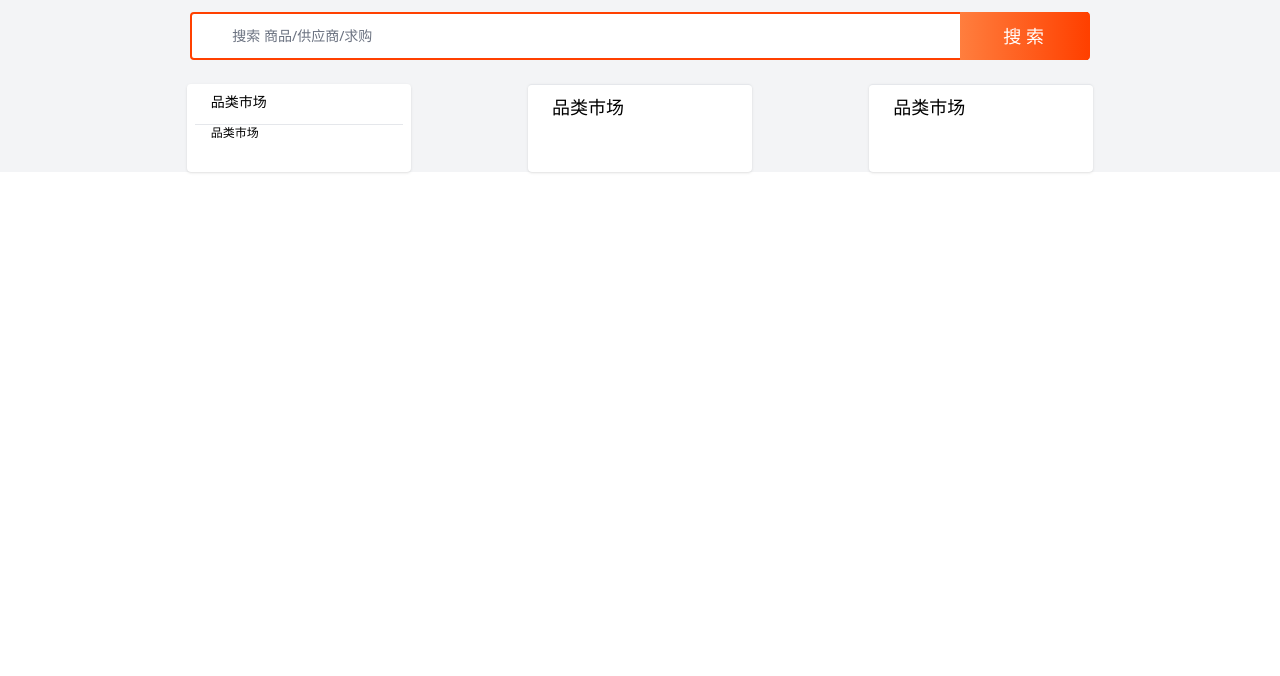
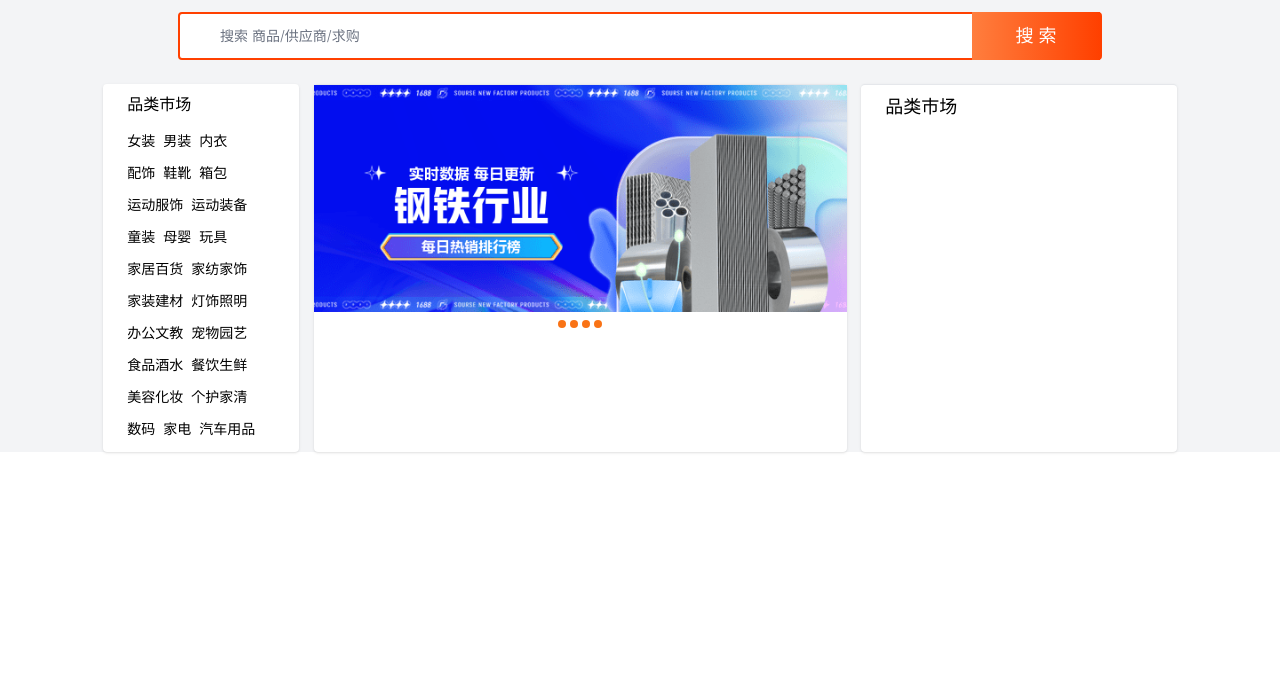
Before and after one commit to lentee3104/Shixun_week14Check, a website: page src/index.html in a window 1280 px wide. Shown: the part 124-800 px from the top of the page. Drawn offline with nearby package versions, Linux system fonts and the light colour scheme.

Commit message:
用gpt写了下广告轮播图的效果，现在图片可以通过点击小圆点切换了，还存在的问题是：小圆点没法放在图片右下角；轮播图的图片不能间隔一段时间自动轮播。 还有前面写的一些小的需要svg图案的小方面没有做完，准备等页面全写好了一点一点补充，此外还需要修改部分文字的字体显示。 话说这玩意好难写，三点开始，写了4个小时才写了标题和搜索框下面的一个半不到的部分，加油吧（）慢慢写总会写出来的

```diff
--- a/package.json
+++ b/package.json
@@ -4,5 +4,8 @@
   },
   "scripts": {
     "dev": "npx tailwindcss -i src/input.css -o ./dist/output.css --watch"
+  },
+  "dependencies": {
+    "flowbite": "^1.6.5"
   }
 }
--- /dev/null
+++ b/src/index.css
@@ -0,0 +1,23 @@
+.carousel{
+
+}
+
+.carousel-images{
+
+}
+
+.carousel-images img{
+
+}
+
+.dot{
+
+}
+
+.dot.active{
+
+}
+
+.hiddent{
+
+}
--- a/src/index.html
+++ b/src/index.html
@@ -7,11 +7,14 @@
     <meta http-equiv="X-UA-Compatible" content="ie=edge">
     <title>阿里巴巴1688</title>
   <link rel="stylesheet" href="../dist/output.css">
+    <link href="https://cdnjs.cloudflare.com/ajax/libs/flowbite/1.6.5/flowbite.min.css"  rel="stylesheet" />
+    <script src="index.js"></script>
 </head>
 <body>
+
     <div class="w-full h-full bg-gray-100">
         <header class="w-full h-8 bg-white flex justify-between items-center box-border border-solid border-b-gray-200 border-b">
-            <div class="ml-32 text-gray-600 font text-xs flex">
+            <div class="ml-28 text-gray-600 font text-xs flex">
                 <!--<svg>这里应该有小手机的图标</svg>-->
                 <div class=" mr-2">手机阿里 </div>
                 <div class="mr-2">欢迎来到阿里巴巴</div>
@@ -41,7 +44,7 @@
         <!--标题部分-->
         <div class="w-full h-20 bg-white box-border border-solid border-b-gray-200 border-b flex items-center">
             <!--标题左半边-->
-            <div class="ml-32 flex items-center">
+            <div class="ml-28 flex items-center">
                 <div class="text-5xl text-[#FF4000] font-extrabold">1688</div>
                 <div class="text-[18px] text-gray-400 leading-tight ml-2 font-extrabold">
                     <p class="">找工厂</p>
@@ -65,31 +68,89 @@
         <!--搜索框部分-->
         <div class="w-full h-24 box-border flex justify-center p-6 bg-gray-100">
 
-            <div class="w-[73%] h-12 bg-white box-border border-solid border-[#FF4000] rounded border-2 flex items-center text-gray-500">
-                <p class=" ml-10 mr-auto font-light text-sm">搜索 商品/供应商/求购</p>
+            <div class="w-[75%] h-12 bg-white box-border border-solid border-[#FF4000] rounded border-2 flex items-center text-gray-500">
+                <p class=" ml-10 mr-auto font-light text-sm select-none">搜索 商品/供应商/求购</p>
                 <button class=" w-32 h-12 mr-0 bg-gradient-to-r from-[#FF7E3E] to-[#FF4000] text-white text-lg font-light">搜 索</button>
             </div>
         </div>
 
         <!--搜索框下面的三部分-->
-        <div class="flex mx-32 justify-around divide-y divide-gray-200 ">
-            <!--品类市场-->
-            <ul class="w-56 p-2 bg-white box-border rounded shadow divide-solid divide-y ">
+        <div class="flex mx-24 justify-around divide-y divide-gray-200 ">
+            <!--左侧品类市场-->
+            <ul class="w-[18%] p-2 bg-white box-border rounded shadow ">
                 <li class=" h-8">
-                    <p class="text-sm ml-4">品类市场</p>
+                    <p class="text-base ml-4">品类市场</p>
                 </li>
-                <li class="text-xs h-10">
-                    <p class="ml-4">品类市场</p>
+                <li class="text-[14px] h-8 flex items-center">
+                    <div class="ml-4">女装</div>
+                    <div class="ml-2">男装</div>
+                    <div class="ml-2">内衣</div>
+                </li>
+                <li class="text-[14px] h-8 flex items-center">
+                    <div class="ml-4">配饰</div>
+                    <div class="ml-2">鞋靴</div>
+                    <div class="ml-2">箱包</div>
+                </li>
+                <li class="text-[14px] h-8 flex items-center">
+                    <div class="ml-4">运动服饰</div>
+                    <div class="ml-2">运动装备</div>
+                </li>
+                <li class="text-[14px] h-8 flex items-center">
+                    <div class="ml-4">童装</div>
+                    <div class="ml-2">母婴</div>
+                    <div class="ml-2">玩具</div>
+                </li>
+                <li class="text-[14px] h-8 flex items-center">
+                    <div class="ml-4">家居百货</div>
+                    <div class="ml-2">家纺家饰</div>
+                </li>
+                <li class="text-[14px] h-8 flex items-center">
+                    <div class="ml-4">家装建材</div>
+                    <div class="ml-2">灯饰照明</div>
+                </li>
+                <li class="text-[14px] h-8 flex items-center">
+                    <div class="ml-4">办公文教</div>
+                    <div class="ml-2">宠物园艺</div>
+                </li>
+                <li class="text-[14px] h-8 flex items-center">
+                    <div class="ml-4">食品酒水</div>
+                    <div class="ml-2">餐饮生鲜</div>
+                </li>
+                <li class="text-[14px] h-8 flex items-center">
+                    <div class="ml-4">美容化妆</div>
+                    <div class="ml-2">个护家清</div>
+                </li>
+                <li class="text-[14px] h-8 flex items-center">
+                    <div class="ml-4">数码</div>
+                    <div class="ml-2">家电</div>
+                    <div class="ml-2">汽车用品</div>
                 </li>
             </ul>
 
-            <div class="w-56 p-2 flex bg-white box-border rounded shadow">
-                <div class="text-lg h-10">
-                    <p class="ml-4">品类市场</p>
+            <!--中间的广告和快捷选项-->
+            <div class="w-[49%] flex bg-white box-border rounded shadow">
+                <!--创建轮播容器和包含所有轮播图片的div-->
+                <div class="w-full my-0 mx-auto carousel">
+                    <!--用flexbox类将轮播图水平排列-->
+                    <div class="overflow-hidden flex w-full carousel-images">
+                        <img src="/src/assests/images/lunbotu1.png" alt="Image 1" class="flex-grow-0 w-full">
+                        <img src="/src/assests/images/lunbotu2.jpg" alt="Image 2" class="flex-grow-0 w-full hiddent" >
+                        <img src="/src/assests/images/lunbotu3.png" alt="Image 3" class="flex-grow-0 w-full hiddent" >
+                        <img src="/src/assests/images/lunbotu4.png" alt="Image 4" class="flex-grow-0 w-full hiddent" >
+                    </div>
+
+                    <!--添加小圆点-->
+                    <div class="carousel-dots flex justify-center  mt-2 ">
+                        <button class="w-2 h-2 rounded-full bg-orange-500 mr-1 dot active" onclick="changeImage(0)"></button>
+                        <button class="w-2 h-2 rounded-full bg-orange-500 mr-1 dot" onclick="changeImage(1)"></button>
+                        <button class="w-2 h-2 rounded-full bg-orange-500 mr-1 dot" onclick="changeImage(2)"></button>
+                        <button class="w-2 h-2 rounded-full bg-orange-500 dot" onclick="changeImage(3)"></button>
+                    </div>
                 </div>
             </div>
 
-            <div class="w-56 p-2 flex bg-white box-border rounded shadow">
+
+            <div class="w-[29%] p-2 flex bg-white box-border rounded shadow">
                 <div class="text-lg h-10">
                     <p class="ml-4">品类市场</p>
                 </div>
--- /dev/null
+++ b/src/index.js
@@ -0,0 +1,13 @@
+function changeImage(index) {
+    const images = document.querySelectorAll('.carousel-images img');
+    images.forEach(image => {
+        image.classList.add('hidden');
+    });
+    images[index].classList.remove('hidden');
+
+    const dots = document.querySelectorAll('.dot');
+    dots.forEach(dot => {
+        dot.classList.remove('active');
+    });
+    dots[index].classList.add('active');
+}
--- a/tailwind.config.js
+++ b/tailwind.config.js
@@ -1,8 +1,10 @@
 /** @type {import('tailwindcss').Config} */
 module.exports = {
-  content: ["./src/**/*.{html,js}"],
+  content: ["./src/**/*.{html,js}", "./node_modules/flowbite/**/*.js"],
   theme: {
     extend: {},
   },
-  plugins: [],
+  plugins: [
+
+  ],
 }
```
Also changed, not shown: dist/output.css, src/assests/images/lunbotu1.png (added), src/assests/images/lunbotu2.jpg (added), src/assests/images/lunbotu3.png (added), src/assests/images/lunbotu4.png (added), 1 other file.
